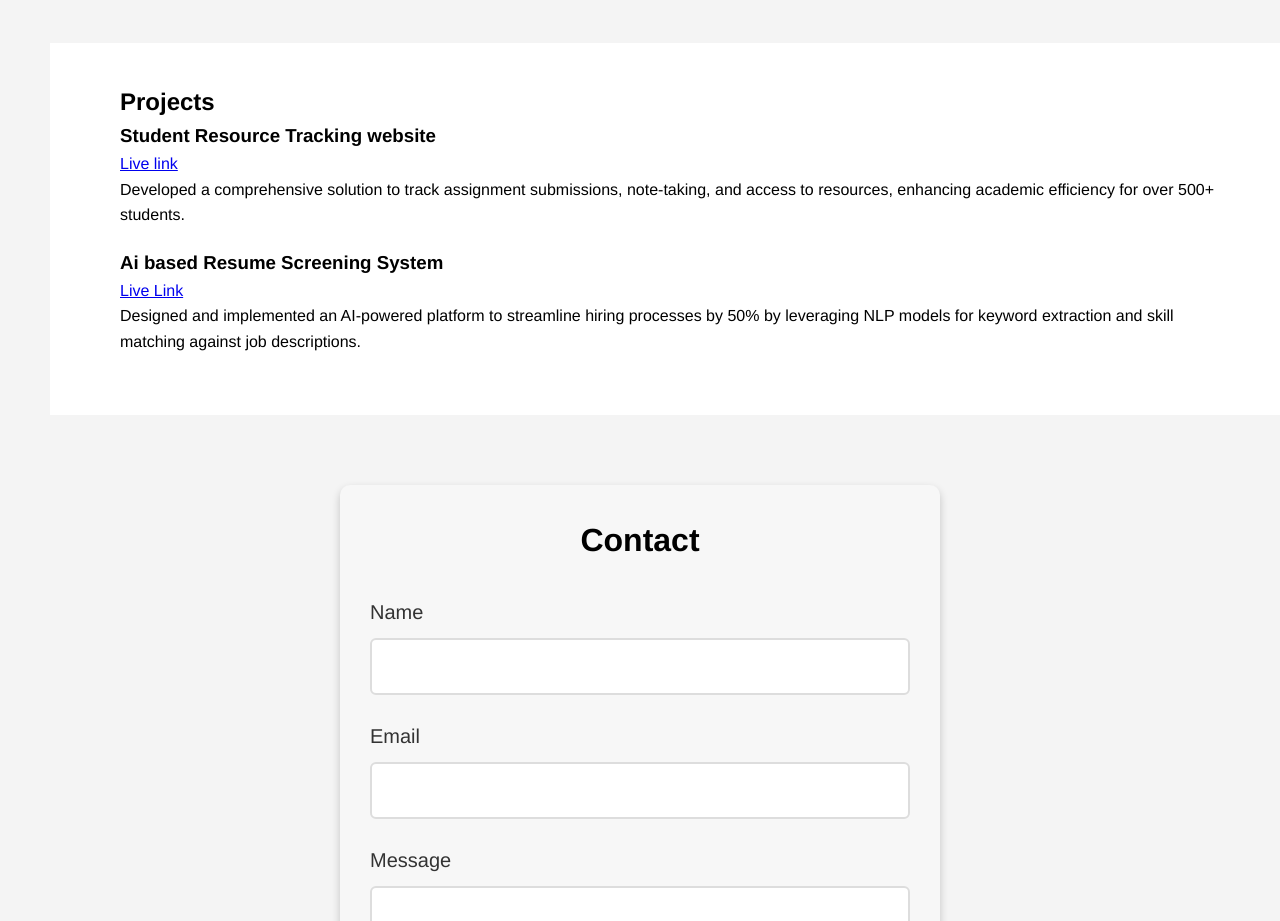
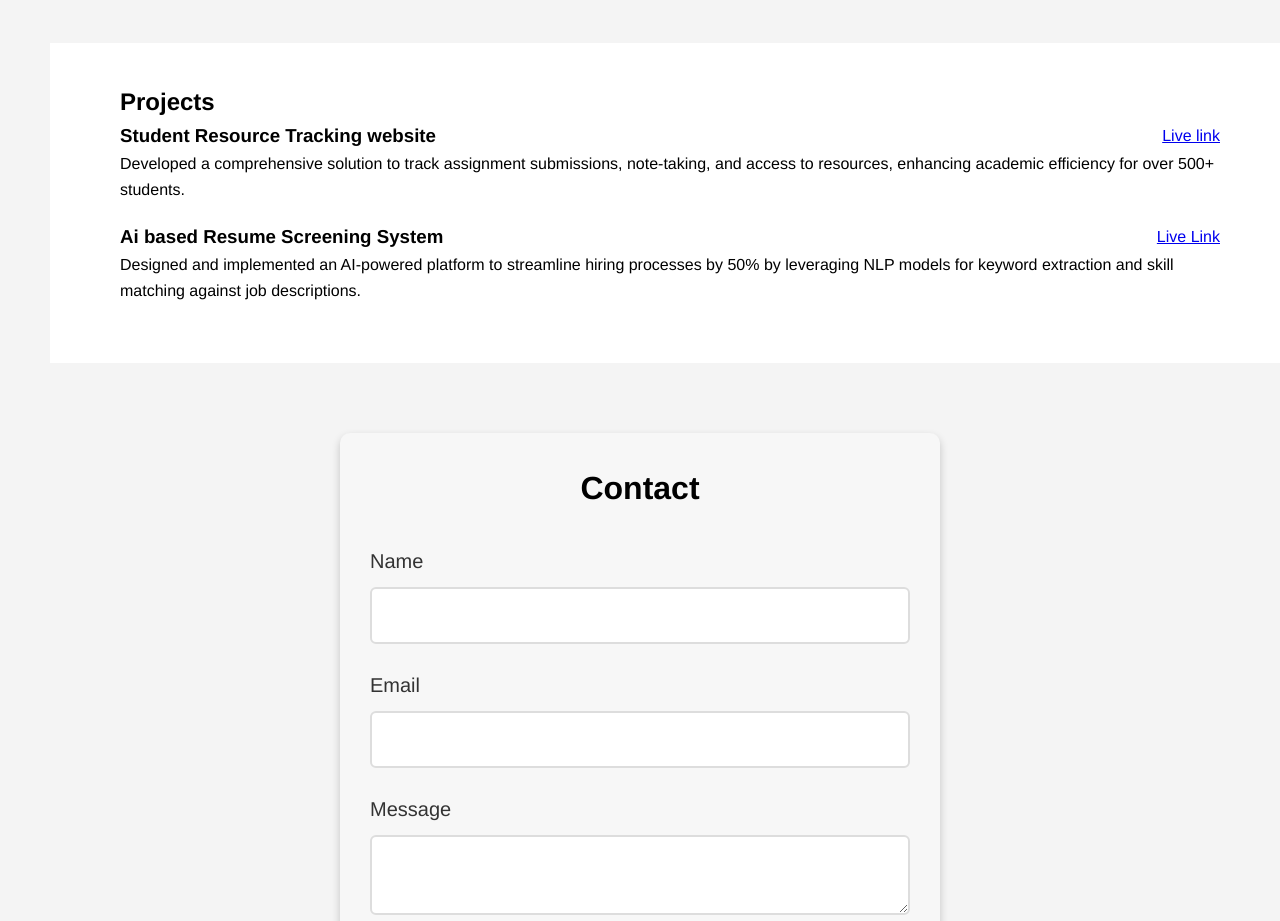
Before and after one commit to Himanshu5206/Portfolio_website, a plain HTML site: page index.html in a window 1280 px wide. Shown: the part 820-1741 px from the top of the page. Drawn offline with Linux system fonts and the light colour scheme.

Commit message:
Update styles.css

```diff
--- a/styles.css
+++ b/styles.css
@@ -1,4 +1,3 @@
-/* Reset some default styles */
 * {
     margin: 0;
     padding: 0;
@@ -12,7 +11,13 @@ body {
     padding: 20px;
 }
 
-header {
+.project-header {
+    display: flex;
+    justify-content: space-between;
+    align-items: center;
+}
+
+header{
     background: #333;
     color: #fff;
     padding: 20px 0;
@@ -24,6 +29,7 @@ header h1 {
     padding: 10px 0;
     text-align: center;
 }
+
 ul {
     padding: 20px;
     border-radius: 10vh;
@@ -74,8 +80,7 @@ footer {
         margin: 0;
     }
 }
-/* Form container */
-/* Form container for large displays */
+
 .form-container {
     max-width: 600px; /* Increased width */
     margin: 50px auto;
@@ -140,10 +145,11 @@ label {
     font-size: 2rem; /* Significantly larger font size */
 }
 form {
-    display: block;width: 100%;
+    display: block;
+    width: 100%;
 
 }
-/* Create two equal columns that float next to each other */
+
 section {
     width: 100%;
     padding: 40px;
```
